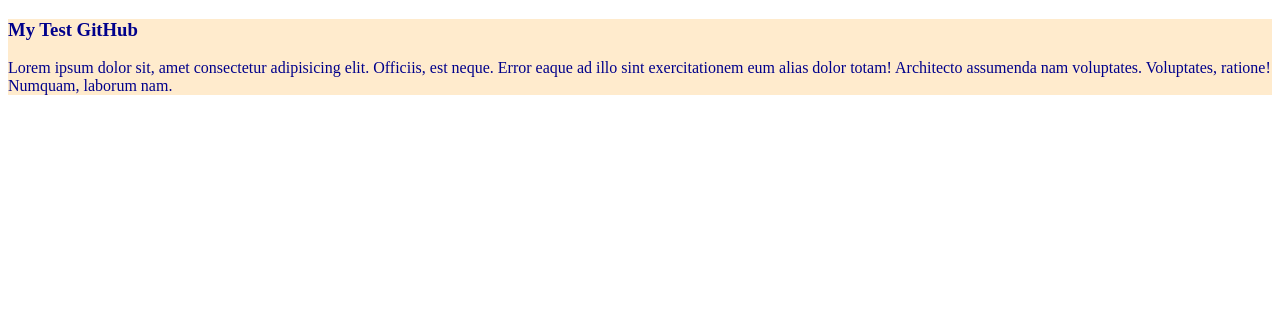
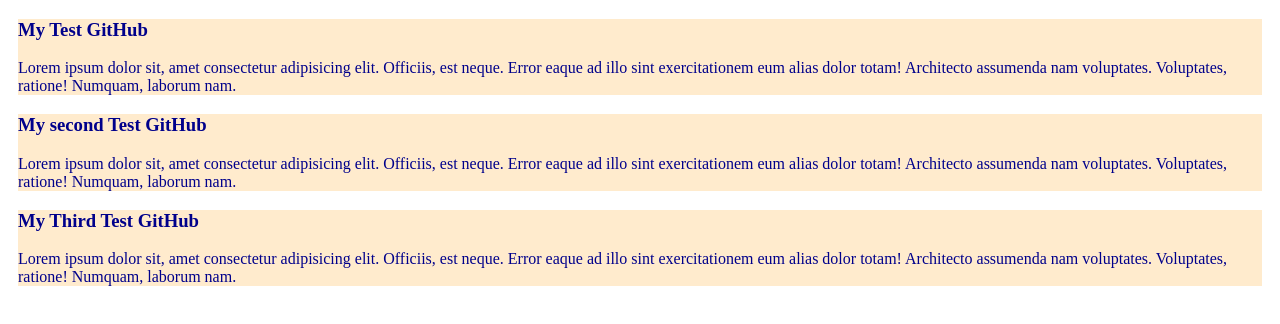
Before and after one commit to Tahsin1282/Try-GitHub, a plain HTML site: page index.html in a window 1280 px wide. Drawn offline with Linux system fonts and the light colour scheme.

Commit message:
My second try

```diff
--- a/Style.css
+++ b/Style.css
@@ -1,4 +1,5 @@
 div{
     background-color:blanchedalmond;
     color: darkblue;
+    margin: 10px;
 }
--- a/index.html
+++ b/index.html
@@ -12,5 +12,15 @@
         <p>Lorem ipsum dolor sit, amet consectetur adipisicing elit. Officiis, est neque. Error eaque ad illo sint exercitationem eum alias dolor totam! Architecto assumenda nam voluptates. Voluptates, ratione! Numquam, laborum nam.</p>
     </div>
 
+    <div>
+        <h3>My second Test GitHub</h3>
+        <p>Lorem ipsum dolor sit, amet consectetur adipisicing elit. Officiis, est neque. Error eaque ad illo sint exercitationem eum alias dolor totam! Architecto assumenda nam voluptates. Voluptates, ratione! Numquam, laborum nam.</p>
+    </div>
+
+    <div>
+        <h3>My Third Test GitHub</h3>
+        <p>Lorem ipsum dolor sit, amet consectetur adipisicing elit. Officiis, est neque. Error eaque ad illo sint exercitationem eum alias dolor totam! Architecto assumenda nam voluptates. Voluptates, ratione! Numquam, laborum nam.</p>
+    </div>
+
 </body>
 </html>
```
